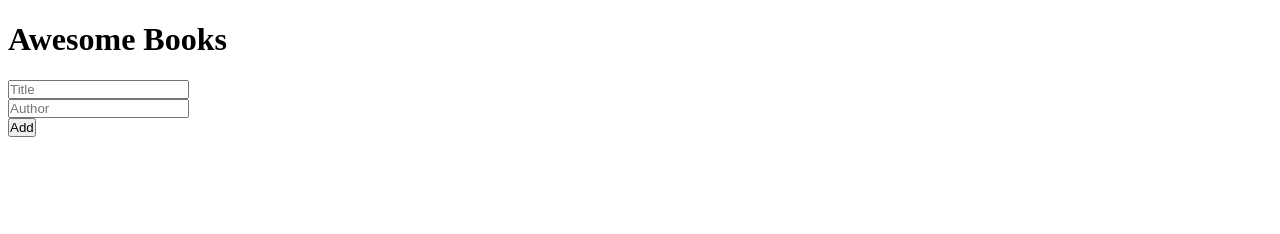
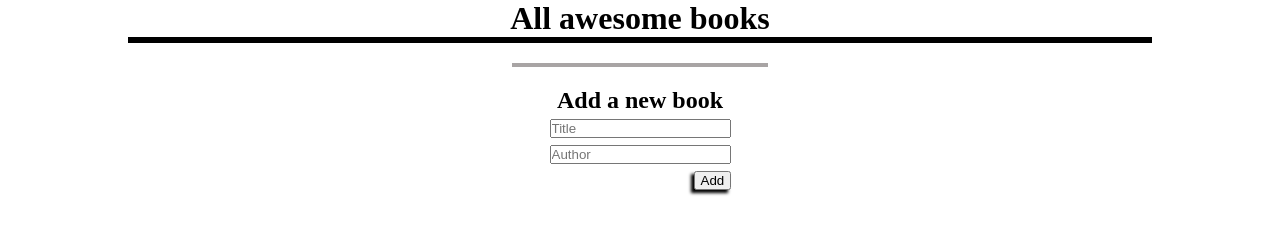
Before and after one commit to alvaroiporre/Awesome-Books, a website: page index.html in a window 1280 px wide. Drawn offline with Linux system fonts and the light colour scheme.

Commit message:
Add styling to webpage

```diff
--- a/index.html
+++ b/index.html
@@ -6,23 +6,38 @@
     <meta name="viewport" content="width=device-width, initial-scale=1.0">
     <title>Awesome Books</title>
     <link rel="stylesheet" href="styles.css">
+    <script src="https://kit.fontawesome.com/8361b8a285.js" crossorigin="anonymous"></script>
 </head>
 <body>
     <header>
-        <h1>Awesome Books</h1>
+        <h1 class="page-title">All awesome books</h1>
     </header>
     <main>
-        <section class="books" id="books">
-
+        <div class="all-books">
+            <section class="books" id="books">
+                    <div class="book-1">
+                        <p class="title">Title</p>
+                        <p class="title">by</p>
+                        <p class="author">Author</p>
+                        <span class="span-remove"><input class="btn-remove" type="button" value="Remove"></span>
+                    </div>
+                    <div class="book-2">
+                        <p class="title">Title</p>
+                        <p class="title">by</p>
+                        <p class="author">Author</p>
+                        <span class="span-remove"><input class="btn-remove" type="button" value="Remove"></span>
+                    </div>
+            </section>
+        </div>
+        <section class="add-book" id="add-book">
+            <i class="fa-thin fa-horizontal-rule"></i>
+            <h2 class="ad-new-book">Add a new book</h2>
+                <form action="" method="POST" class="form-elements">
+                    <input id="input-title" type="text" placeholder="Title" class="input-form">
+                    <input id="input-author" type="text" placeholder="Author" class="input-form">
+                    <span class="form-span"><input id="btn-add" type="button" value="Add" class="form-add-btn"></span>
+                </form>
         </section>
-        <section class="add-book" id="add-book">
-            <form action="" method="POST">
-                <input id="input-title" type="text" placeholder="Title"><br>
-                <input id="input-author" type="text" placeholder="Author"><br>
-                <input id="btn-add" type="submit" value="Add">
-            </form>
-        </section>
-
     </main>
     <footer>
 
--- a/index.js
+++ b/index.js
@@ -14,11 +14,11 @@ class Books {
         booksContainer.innerHTML = '';
         this.bookList.forEach((item) => {
           booksContainer.innerHTML += `
-                  <div class="book" id="${item.id}">
+                  <div class="book book-1" id="${item.id}">
                       <p class="title">${item.title}</p>
+                      <p class="title">by</p>
                       <p class="author">${item.author}</p>
-                      <input class="btn-remove" onclick=books.remove(${item.id}) type="button" value="Remove">
-                      <hr>
+                      <span class="span-remove"><input class="btn-remove" onclick=books.remove(${item.id}) type="button" value="Remove"></span>
                   </div>
               `;
         });
--- a/styles.css
+++ b/styles.css
@@ -1,3 +1,75 @@
 * {
   padding: 0;
+  margin: 0;
+  box-sizing: border-box;
 }
+
+.books {
+  display: flex;
+  justify-content: center;
+  flex-direction: column;
+  border: 3px solid black;
+  width: 80%;
+}
+
+.book-1 {
+  padding: 7px;
+  display: flex;
+  gap: 5px;
+  background-color: rgb(224, 218, 218);
+  align-items: center;
+}
+
+.span-remove {
+  display: flex;
+  justify-content: end;
+  flex: 1;
+}
+
+.page-title {
+  display: flex;
+  justify-content: center;
+  align-items: center;
+}
+
+.all-books {
+  display: flex;
+  justify-content: center;
+}
+
+.btn-remove {
+  height: 20px;
+  margin-right: 0px;
+  box-shadow: -3px 3px 3px;
+
+}
+
+.add-book {
+  display: flex;
+  justify-content: center;
+  align-items: center;
+  flex-direction: column;
+}
+
+.fa-thin {
+  border: 2px solid rgb(168, 164, 164);
+  width: 20%;
+  margin: 20px;
+}
+
+.form-elements {
+  margin-top: 5px;
+  display: flex;
+  flex-direction: column;
+  gap:7px;
+}
+
+.form-add-btn {
+  width: 20%;
+  box-shadow: -3px 3px 3px;
+}
+
+.form-span {
+  display: flex;
+  justify-content: end;
+}
```
